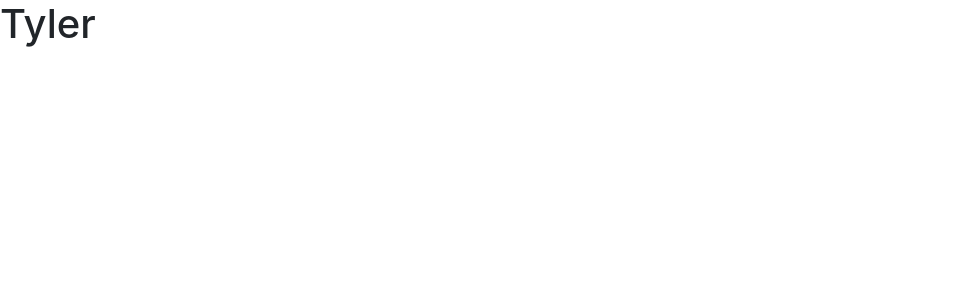
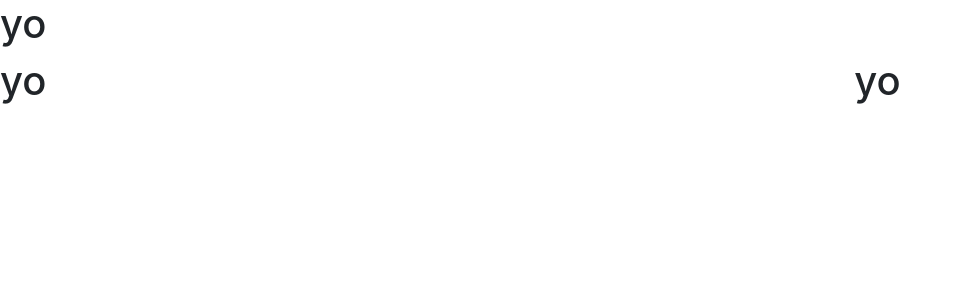
Before and after one commit to marcialc/ProjectManagerWebApp, a React (Create React App) app: page / in a window 1280 px wide. Shown: the top 300 px of the page, without its empty margins (0-961 px from the left). Built offline with nearby package versions, Linux system fonts and the light colour scheme.

Commit message:
home grid

```diff
--- a/src/css/Home.css
+++ b/src/css/Home.css
@@ -0,0 +1,17 @@
+h3{
+    color: red;
+}
+
+.grid-container {
+    display: grid;
+    grid-template-columns: 1fr 1fr 1fr 1.5fr;
+    grid-template-rows: 0.5fr 1fr [ca] 1fr;
+    gap: 1px 1px;
+    grid-template-areas: "header-toolbar header-toolbar header-toolbar header-toolbar" "story-feed story-feed story-feed calendar" "story-feed story-feed story-feed calendar";
+  }
+
+  .story-feed { grid-area: story-feed; }
+
+  .calendar { grid-area: calendar; }
+
+  .header-toolbar { grid-area: header-toolbar; }
--- a/src/screens/Home.js
+++ b/src/screens/Home.js
@@ -1,11 +1,14 @@
 import React, { Component } from "react";
+import '../css/Home.css'
 
 export default class Home extends Component {
   render() {
     return (
-      <div>
-        <h1>Tyler</h1>
-      </div>
+      <div class="grid-container">
+  <div class="story-feed"><h1>yo</h1></div>
+  <div class="calendar"><h1>yo</h1></div>
+  <div class="header-toolbar"><h1>yo</h1></div>
+</div>
     );
   }
 }
```
